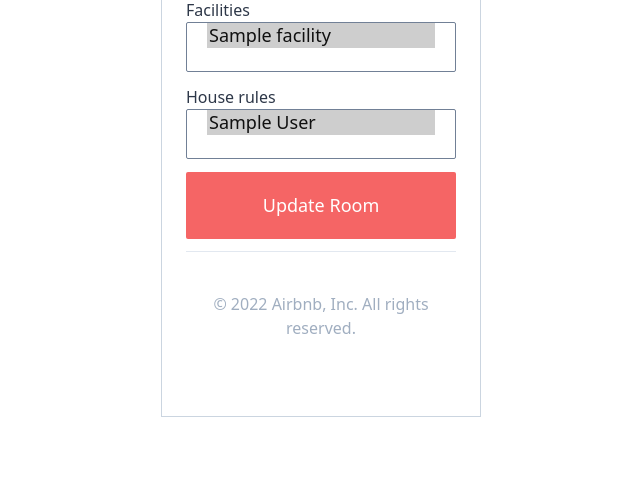
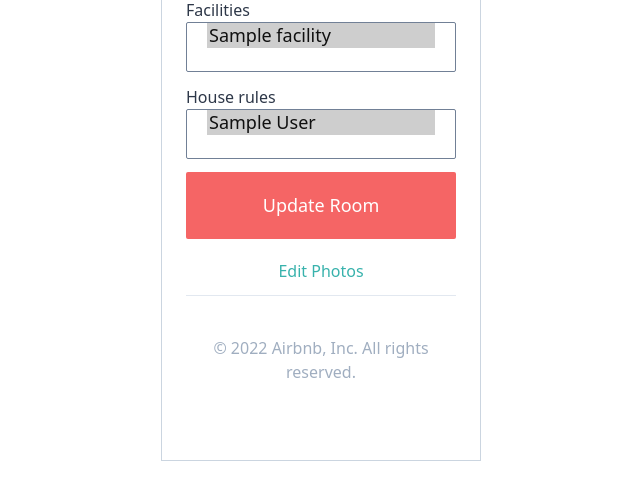
Before and after one commit to maatanyy/airbnb-clone, a Django app: page /rooms/1/edit/ in a window 1280 px wide. Shown: the part 1634-2135 px from the top of the page, without its empty margins (319-959 px from the left). Before the commit the page ends 2051 px from the top, so only its background shows below. Run offline with Django 3.2, Linux system fonts and the light colour scheme; a user stored in the database is signed in; tables that the repository leaves empty hold one stand-in row (values such as "Sample post"); style sheets or scripts are compiled from the project's sources; parts of the project's set-up code (start-up, migrations or seed data) failed here and were passed over; some libraries are stand-ins or nearby versions.

Commit message:
#23.1 Room Photos part One

```diff
--- a/rooms/urls.py
+++ b/rooms/urls.py
@@ -7,5 +7,6 @@ app_name = "rooms"
 urlpatterns = [
     path("<int:pk>", views.RoomDetail.as_view(), name="detail"),
     path("<int:pk>/edit/", views.EditRoomView.as_view(), name="edit"),
+    path("<int:pk>/photos/", views.EditRoomView.as_view(), name="edit-photos"),
     path("search/", views.SearchView.as_view(), name="search"),
 ]
--- a/rooms/views.py
+++ b/rooms/views.py
@@ -7,6 +7,8 @@ from . import models, forms
 from django.shortcuts import render
 from django_countries import countries
 from django.core.paginator import Paginator
+from users import mixins as user_mixins
+from django.http import Http404
 
 # from django.http import Http404
 # from django.shortcuts import render
@@ -117,7 +119,7 @@ class SearchView(View):
 
         return render(request,"rooms/search.html", {"form": form })
 
-class EditRoomView(UpdateView):
+class EditRoomView(user_mixins.LoggedInOnlyView, UpdateView):
 
     model = models.Room
     template_name = "rooms/room_edit.html"
@@ -140,3 +142,20 @@ class EditRoomView(UpdateView):
         "facilities",
         "house_rules",
     )
+
+    def get_object(self, queryset = None):
+        room = super().get_object(queryset = queryset)
+        if room.host.pk != self.request.user.pk:
+            raise Http404()  #내방 아닌거 수정할라고 url로 들가면 못하게 막는 보안과정
+        return room
+
+class RoomPhotosView(user_mixins.LoggedInOnlyView, RoomDetail):  #Room의 DetailView라고 생각
+
+    model = models.Room
+    template_name = "room_photos.html"
+
+    def get_object(self, queryset = None):
+        room = super().get_object(queryset = queryset)
+        if room.host.pk != self.request.user.pk:
+            raise Http404()  #내방 아닌거 수정할라고 url로 들가면 못하게 막는 보안과정
+        return room
--- a/templates/rooms/room_edit.html
+++ b/templates/rooms/room_edit.html
@@ -14,6 +14,9 @@
 
         {% include 'mixins/room/room_form.html' with form=form cta="Update Room" %}
         <!--mx-auto my-10 flex flex-col items-center border-->
+        <div class="mt-5 text-center">
+            <a href="#" class="text-teal-500 font-medium">Edit Photos</a>
+        </div>
 
     </div>
 {% endblock content %}
```
